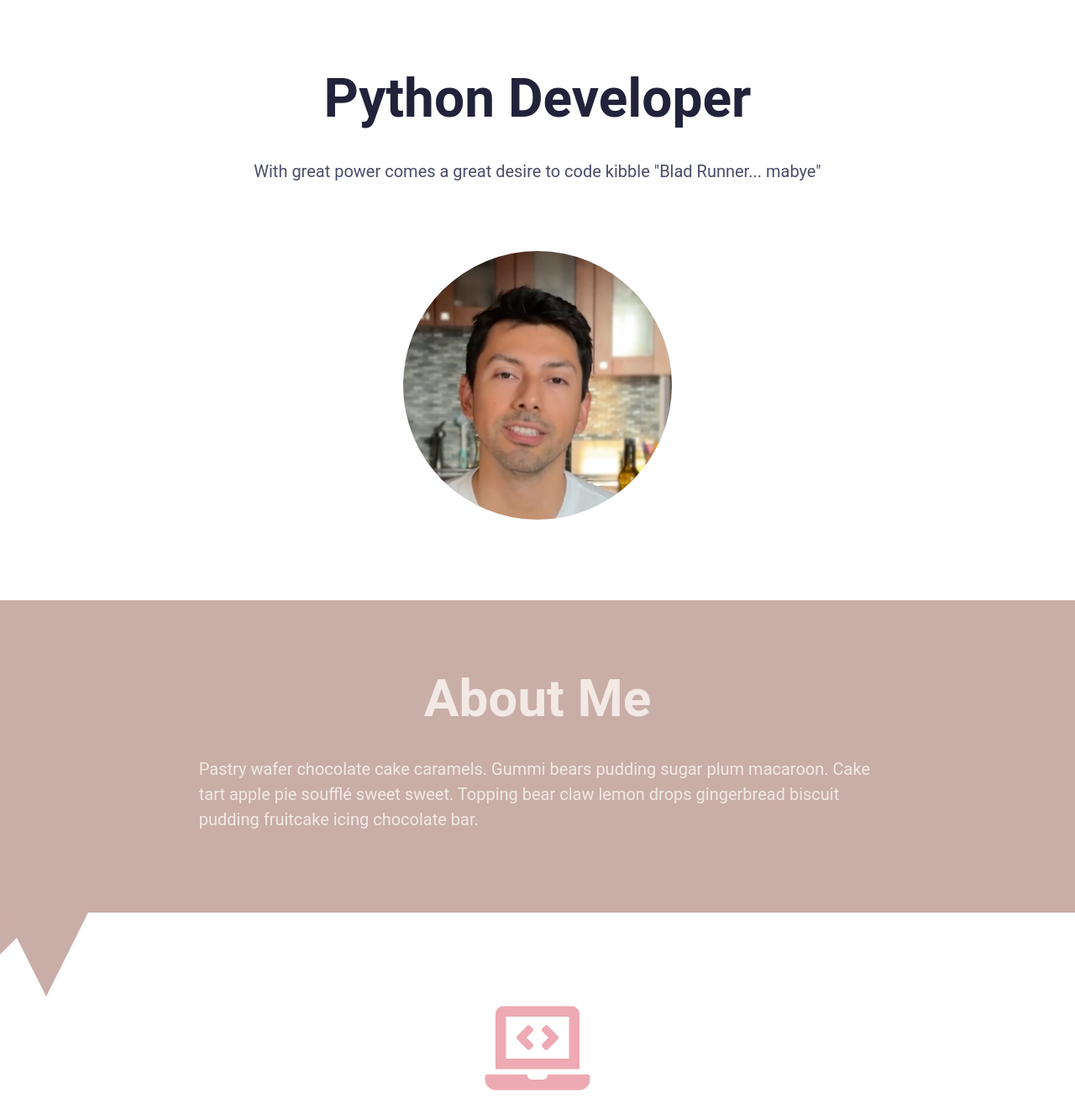
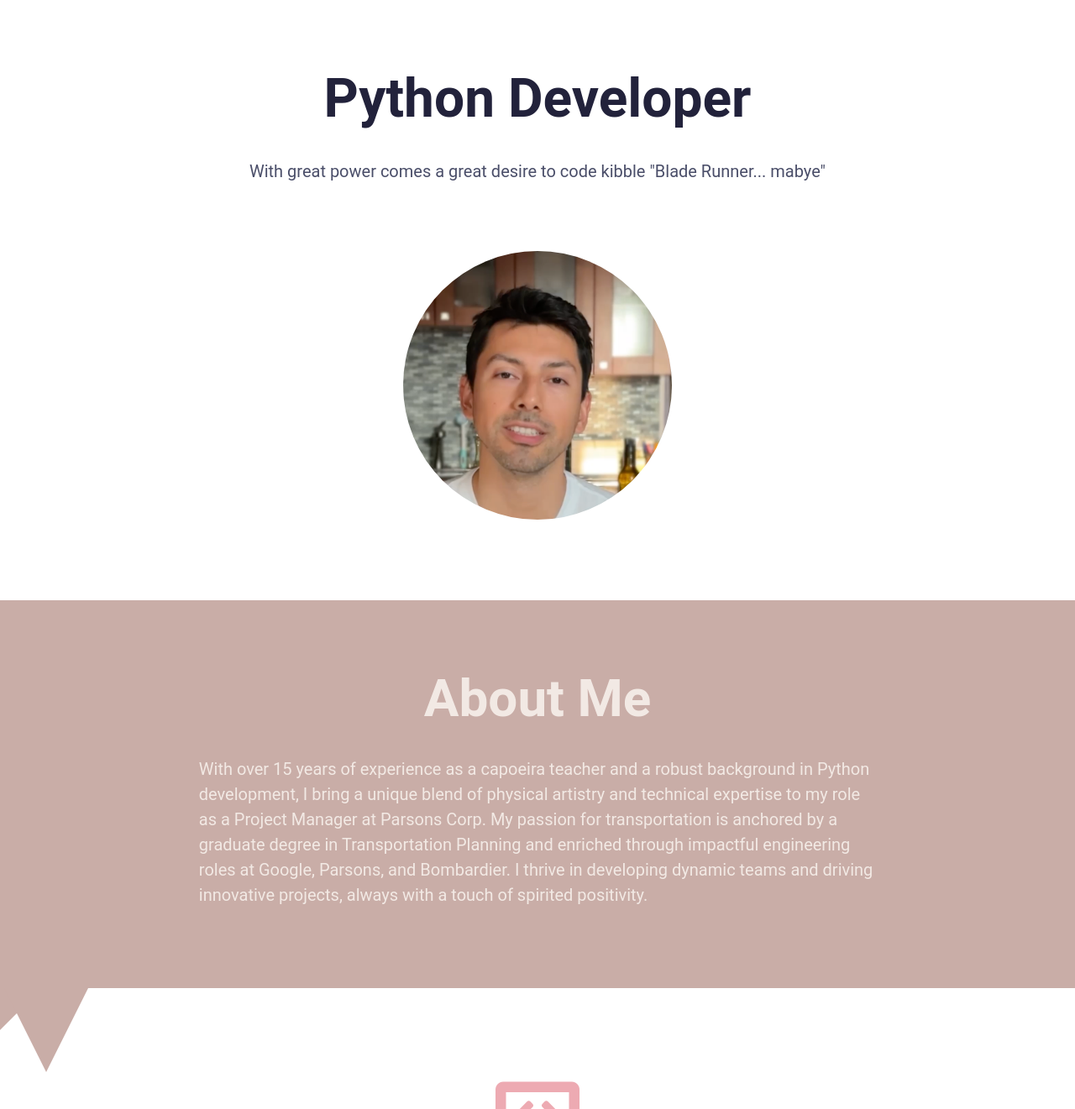
Before and after one commit to crodriguez4443/mock_portfolio, a Flask app: page / in a window 1280 px wide. Shown: the part 93-1414 px from the top of the page at 84% size. Run offline with Flask 3, Linux system fonts and the light colour scheme.

Commit message:
added about details and fixed date in edit page

```diff
--- a/templates/edit.html
+++ b/templates/edit.html
@@ -9,7 +9,7 @@
                 <label for="title">Project Title</label>
                 <input type="text" name="title" id="title" placeholder="Project Name" value="{{ project.title }}" required>
                 <label for="date">Completion Date</label>
-                <input type="month" name="date" id="date" value="{{ project.date }}" required>
+                <input type="month" name="date" id="date" value="{{ project.date.strftime('%Y-%m') }}" required>
                 <label for="description">Description</label>
                 <textarea name="description" id="description" cols="30" rows="20" placeholder="Description" required>{{ project.description }}</textarea>
                 <label for="skills-list" id="skills-label">Skills</label>
--- a/templates/index.html
+++ b/templates/index.html
@@ -4,18 +4,22 @@
 
         <section class="header">
             <h1>Python Developer</h1>
-            <p>With great power comes a great desire to code kibble "Blad Runner... mabye"</p>
+            <p>With great power comes a great desire to code kibble "Blade Runner... mabye"</p>
             <img src="static/images/self_photo.png" alt="Headshot of chris">
 
         </section>
         <section id="about">
             <h2>About Me</h2>
             <p>
-                Pastry wafer chocolate cake caramels.
-                Gummi bears pudding sugar plum macaroon.
-                Cake tart apple pie soufflé sweet sweet.
-                Topping bear claw lemon drops gingerbread
-                biscuit pudding fruitcake icing chocolate bar.
+                With over 15 years of experience as a capoeira teacher and
+                a robust background in Python development, I bring a unique blend
+                of physical artistry and technical expertise to my role as a
+                Project Manager at Parsons Corp. My passion for transportation
+                is anchored by a graduate degree in Transportation Planning
+                and enriched through impactful engineering roles at Google,
+                Parsons, and Bombardier. I thrive in developing dynamic teams
+                and driving innovative projects, always with a touch
+                of spirited positivity.
             </p>
             <div id="triangle1"></div>
             <div id="triangle2"></div>
```
Also changed, not shown: 1 other file.
